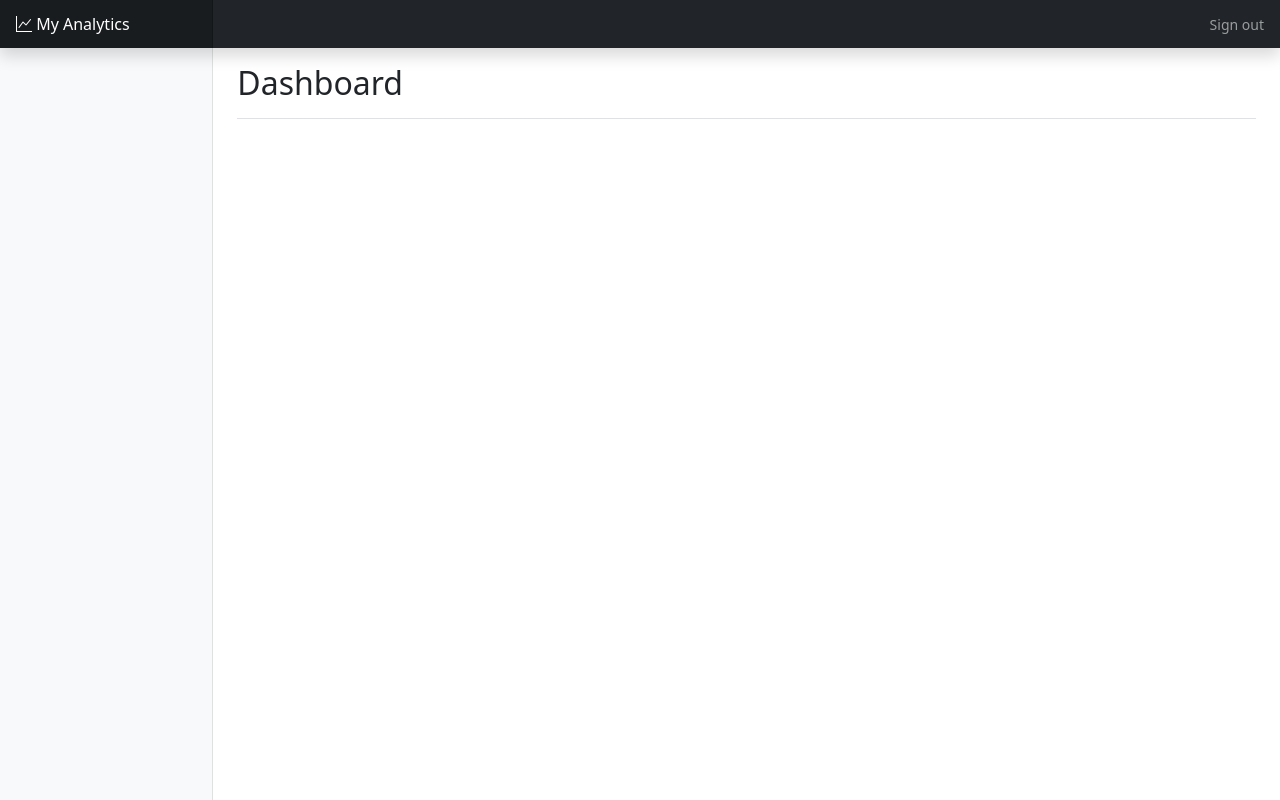
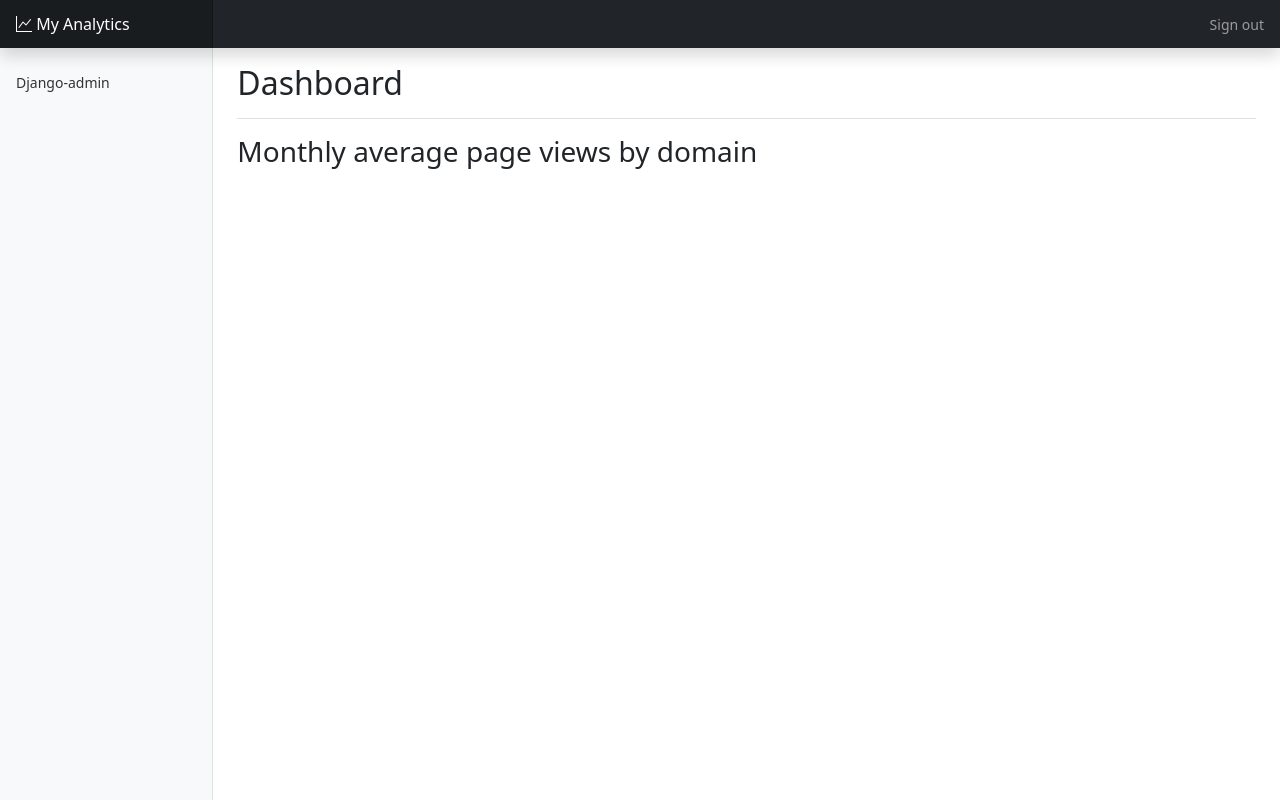
Before and after one commit to abel-castro/basic_analytics, a Django app: page / in a window 1280 px wide. Run offline with Django 3.2, Linux system fonts and the light colour scheme; the visitor is signed in with stand-in values (Sample User, id 1); data that the repository does not hold is empty; parts of the project's set-up code (start-up, migrations or seed data) failed here and were passed over; some libraries are stand-ins or nearby versions.

Commit message:
Show  monthly average page views

```diff
--- a/app/analytics/managers.py
+++ b/app/analytics/managers.py
@@ -11,6 +11,19 @@
     """
     Exception class for PageView creation errors.
     """
+
+
+class DomainManager(models.Manager):
+    def get_monthly_average_page_views(self) -> list:
+        monthly_average_page_views = []
+        for domain in self.model.objects.all().prefetch_related("page_views"):
+            data = {
+                "domain": domain.base_url,
+                "with_robots": domain.get_monthly_average_page_views(),
+                "no_robots": domain.get_monthly_average_page_views(no_robots=True),
+            }
+            monthly_average_page_views.append(data)
+        return monthly_average_page_views
 
 
 class PageViewManager(models.Manager):
--- a/app/analytics/views.py
+++ b/app/analytics/views.py
@@ -6,6 +6,7 @@
 from rest_framework.response import Response
 from rest_framework.views import APIView
 
+import settings
 from analytics.managers import PageViewCreationError
 from analytics.models import Domain, PageView
 
@@ -42,6 +43,7 @@
         context["page_title"] = self.get_page_title()
         context["is_robots_page"] = not self.get_no_robots_value()
         context["domains"] = Domain.objects.only("id", "base_url")
+        context["django_admin_url"] = settings.ADMIN_URL
         return context
 
 
@@ -70,6 +72,13 @@
 
     def get_page_title(self) -> str:
         return "Dashboard"
+
+    def get_context_data(self, **kwargs):
+        context = super().get_context_data(**kwargs)
+        context[
+            "domain_monthly_average_views"
+        ] = Domain.objects.get_monthly_average_page_views()
+        return context
 
 
 class DomainPageViews(DashboardPageMixin, DetailView):
--- a/app/templates/base.html
+++ b/app/templates/base.html
@@ -86,6 +86,9 @@
                         </ul>
                       </li>
                   {% endfor %}
+                    <li>
+                        <a class="nav-link nav-item" href="{{ django_admin_url }}">Django-admin</a>
+                    </li>
                 </ul>
               </div>
             </nav>
--- a/app/templates/home.html
+++ b/app/templates/home.html
@@ -3,5 +3,20 @@
 
 {% block main_content %}
 {% include "includes/page_title.html" %}
-
+<h3 class="mb-4">Monthly average page views by domain</h3>
+<div class="row">
+{% for element in domain_monthly_average_views  %}
+    <div class="card-container  col-xs-12 col-sm-4 p-2">
+         <div class="card">
+          <div class="card-body">
+            <h5 class="card-title">{{ element.domain }}</h5>
+            <h6 class="card-subtitle mb-2 text-muted"> (no robots / with robots)</h6>
+            <p class="card-text">
+                <h6>{{ element.no_robots }} / <small class="text-muted">{{ element.with_robots }}</small></h6>
+            </p>
+          </div>
+        </div>
+    </div>
+{% endfor %}
+</div>
 {% endblock %}
```
Also changed, not shown: app/analytics/models.py (+11 -1 lines), app/analytics/tests/test_models.py (+32 -0 lines), app/analytics/tests/test_views.py (+19 -2 lines).
